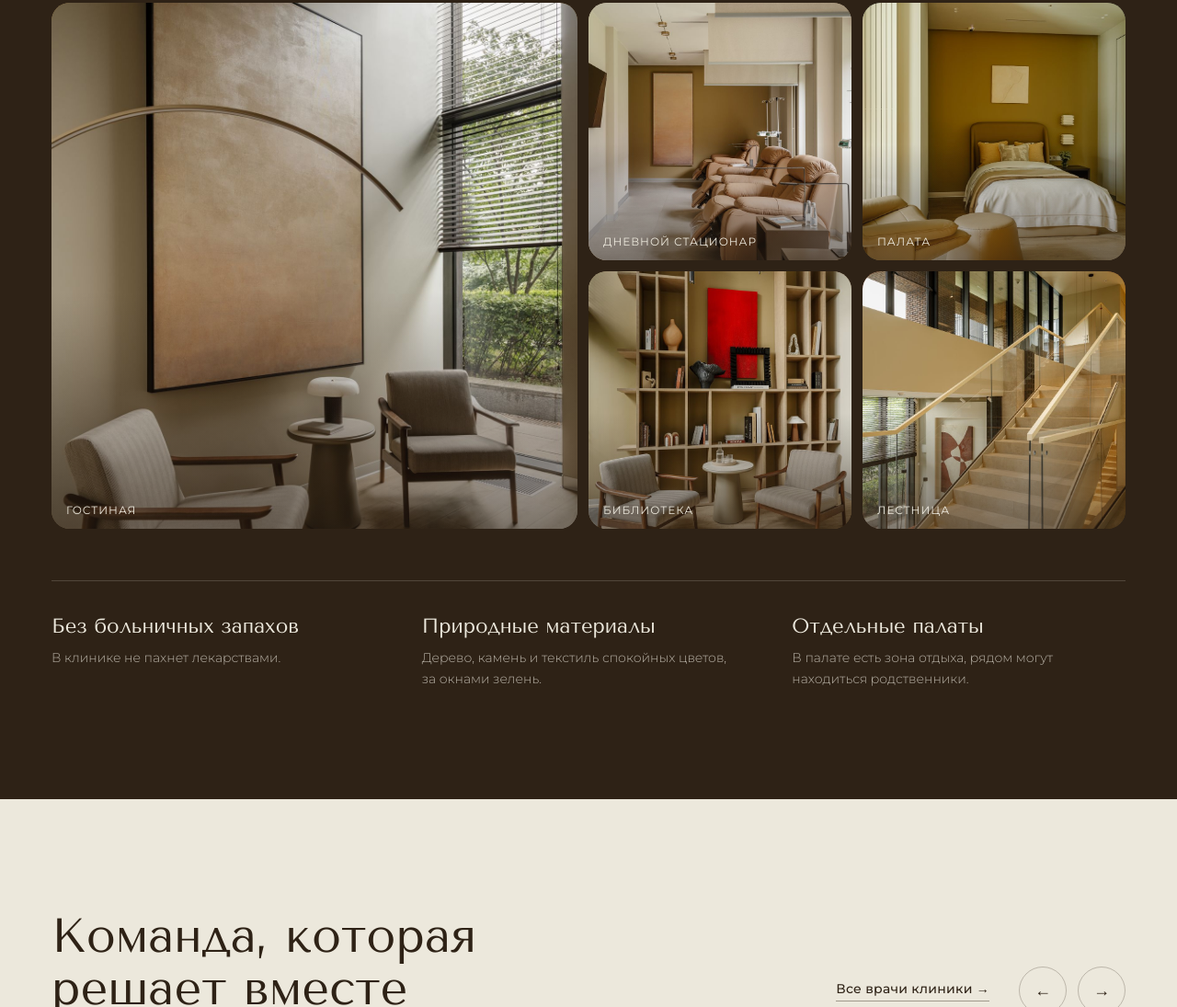
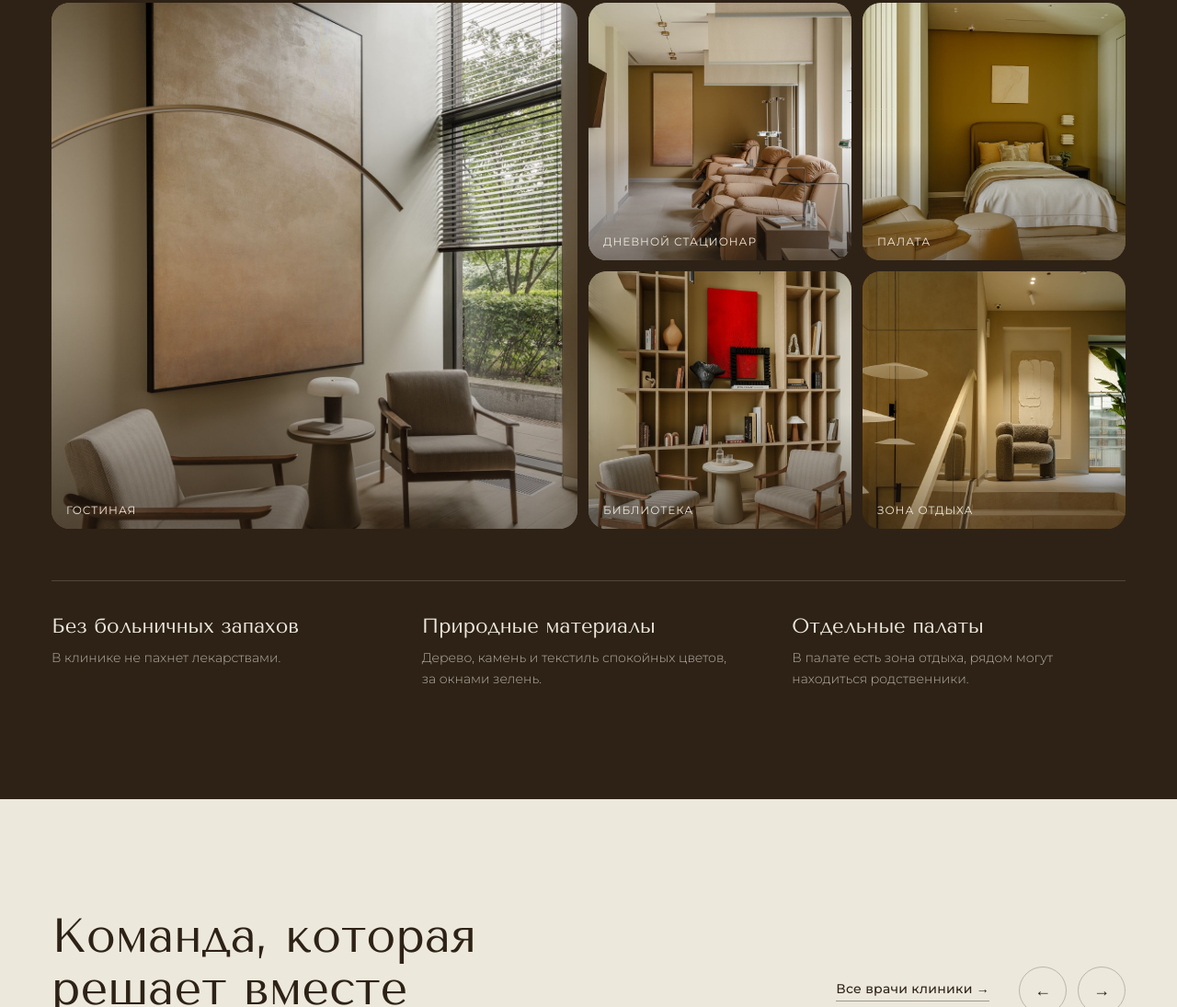
Before and after one commit to Majewski-Yura/ledin-clinic-redesign, a plain HTML site: page index.html in a window 1280 px wide. Shown: the part 3345-4440 px from the top of the page at 92% size. Drawn offline with nearby package versions, Linux system fonts and the light colour scheme.

Commit message:
Вместо лестницы — зона отдыха
Co-Authored-By: Claude Opus 5.5 <noreply@anthropic.com>

```diff
--- a/index.html
+++ b/index.html
@@ -106,7 +106,7 @@ h1 em{font-style:normal;color:var(--linen)}
 .s2{background-image:url(images/space-2.jpg),linear-gradient(160deg,#B3A68E,#6D4819)}
 .s3{background-image:url(images/space-3.jpg),linear-gradient(160deg,#6B7B69,#2E2216)}
 .s4{background-image:url(images/space-4.jpg),linear-gradient(160deg,#A48F6A,#483015)}
-.s5{background-image:url(images/space-5.jpg),linear-gradient(160deg,#8F4325,#2E2216)}
+.s5{background-image:url(images/space-5b.jpg),linear-gradient(160deg,#8F4325,#2E2216)}
 .space__feats{display:grid;grid-template-columns:repeat(3,1fr);gap:40px;margin-top:56px;border-top:1px solid rgba(236,232,220,.18);padding-top:36px}
 .space__feats h4{font:400 22px/1.2 var(--serif);margin-bottom:10px}
 .space__feats p{font:300 14px/1.6 var(--sans);color:rgba(236,232,220,.72)}
@@ -421,7 +421,7 @@ html,body{overflow-x:clip}
     <div class="tile"><i class="s2 ph"></i><span>Дневной стационар</span></div>
     <div class="tile"><i class="s3 ph"></i><span>Палата</span></div>
     <div class="tile"><i class="s4 ph"></i><span>Библиотека</span></div>
-    <div class="tile"><i class="s5 ph"></i><span>Лестница</span></div>
+    <div class="tile"><i class="s5 ph"></i><span>Зона отдыха</span></div>
   </div>
   <div class="space__feats">
     <div><h4>Без больничных запахов</h4><p>В&nbsp;клинике не&nbsp;пахнет лекарствами.</p></div>
```
Also changed, not shown: images/space-5.jpg (deleted), images/space-5b.jpg (added).
